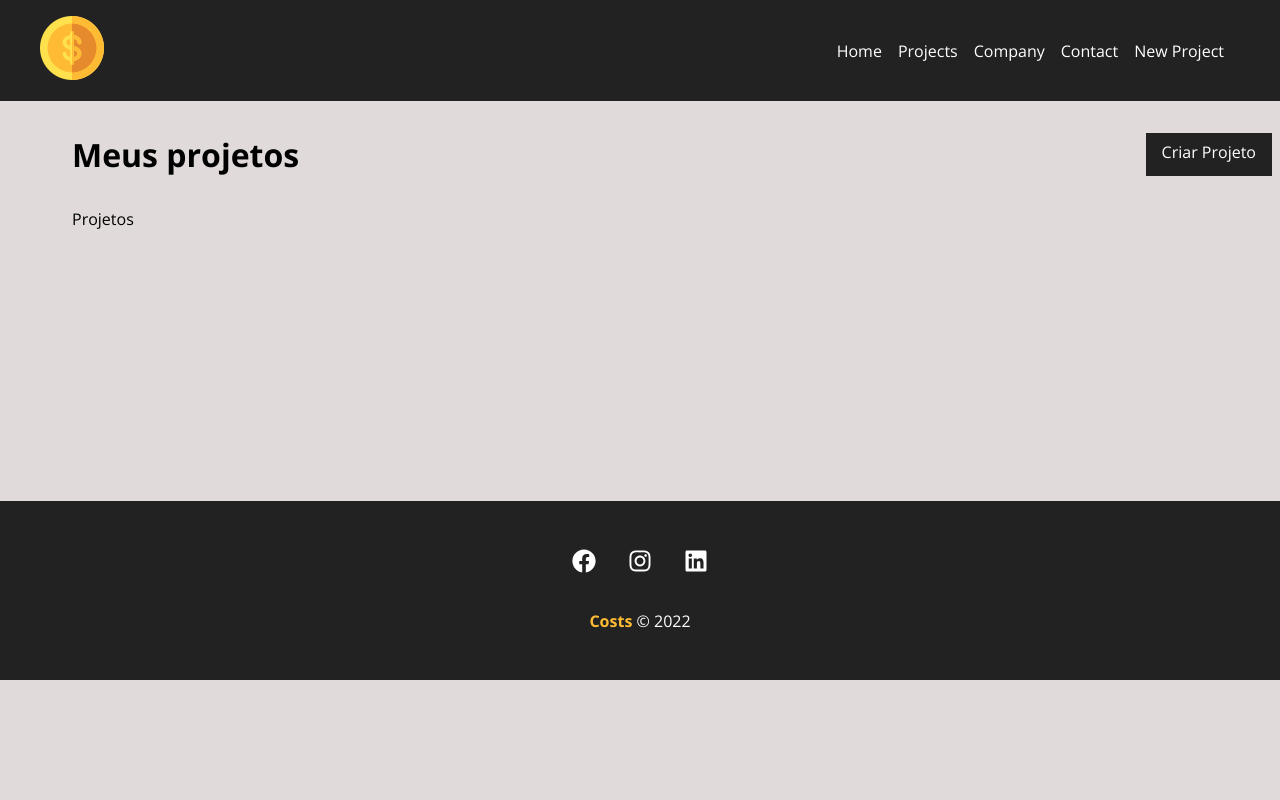
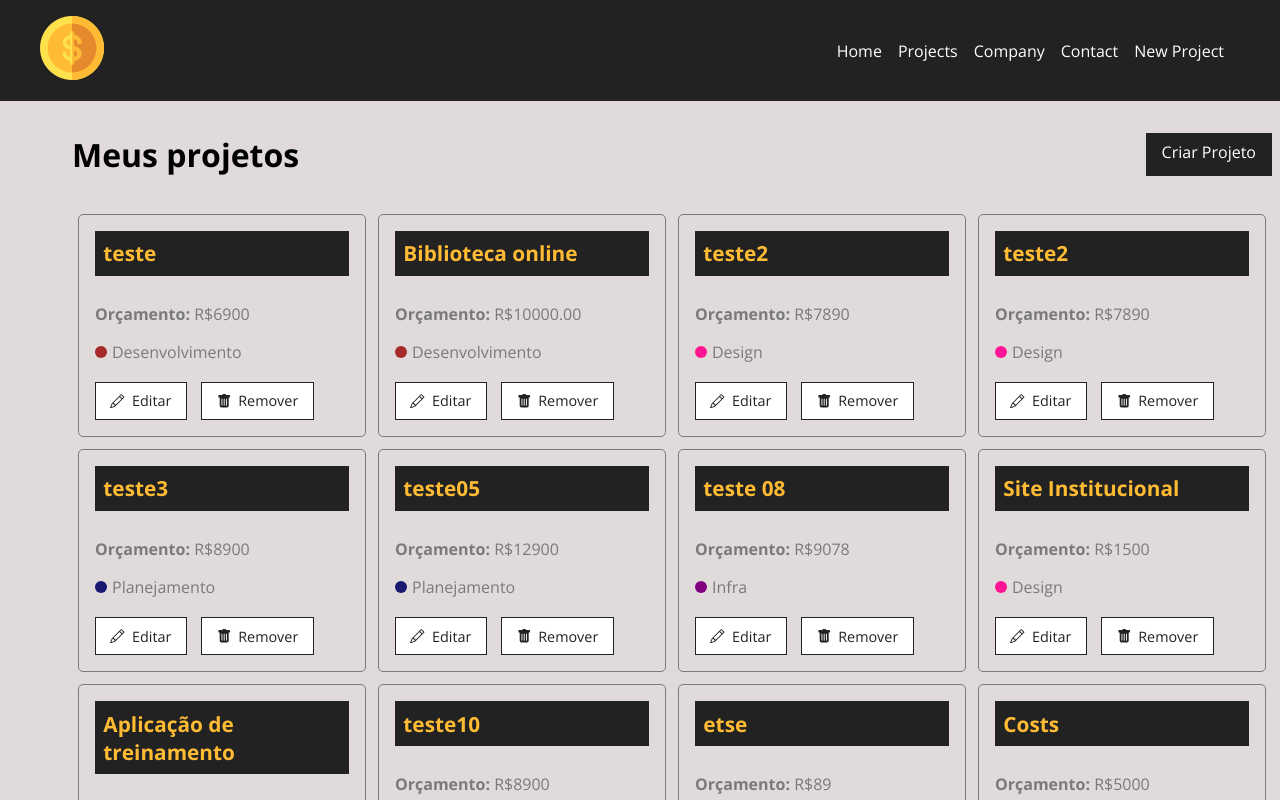
Before and after one commit to Christian-Lopes/projeto-front-end, a React (Create React App) app in the folder costs/: page /projects in a window 1280 px wide. Shown: the top 800 px of the page. Built offline with nearby package versions, Linux system fonts and the light colour scheme; data requests are answered from the project's data file.

Commit message:
Resgatando projetos do banco de dados

```diff
--- a/costs/db.json
+++ b/costs/db.json
@@ -131,6 +131,17 @@
       "cost": 0,
       "services": [],
       "id": 12
+    },
+    {
+      "name": "Site Oficina de motos",
+      "budget": "6900",
+      "category": {
+        "id": "2",
+        "name": "Desenvolvimento"
+      },
+      "cost": 0,
+      "services": [],
+      "id": 13
     }
   ],
   "categories": [
--- a/costs/src/components/pages/Projects.jsx
+++ b/costs/src/components/pages/Projects.jsx
@@ -1,12 +1,17 @@
 import { useLocation } from "react-router-dom";
+
+import { useState, useEffect } from "react";
 
 import Message from "../layout/Message";
 import Container from "../layout/Container";
 import LinkButton from "../layout/LinkButton";
+import ProjectCard from "../project/ProjectCard";
 
 import styles from "./Projects.module.css";
 
 function Projects() {
+  const [projects, setProjects] = useState([]);
+
   const location = useLocation();
   let message = "";
 
@@ -14,15 +19,40 @@
     message = location.state.message;
   }
 
+  useEffect(() => {
+    fetch("http://localhost:5000/projects", {
+      method: "GET",
+      headers: {
+        "Content-Type": "application/json",
+      },
+    })
+      .then((resp) => resp.json())
+      .then((data) => {
+        setProjects(data);
+      })
+      .catch((err) => console.log(err));
+  }, []);
+
   return (
     <div className={styles.project_container}>
       <div className={styles.title_container}>
         <h1>Meus projetos</h1>
         <LinkButton to="/newproject" text="Criar Projeto" />
       </div>
+
       {message && <Message msg={message} type="success" />}
+
       <Container customclass="start">
-        <p>Projetos</p>
+        {projects.length > 0 &&
+          projects.map((project) => (
+            <ProjectCard
+              id={project.id}
+              name={project.name}
+              budget={project.budget}
+              category={project.category.name}
+              key={project.id}
+            />
+          ))}
       </Container>
     </div>
   );
--- /dev/null
+++ b/costs/src/components/project/ProjectCard.jsx
@@ -0,0 +1,28 @@
+import { Link } from "react-router-dom";
+import styles from "./ProjectCard.module.css";
+
+import { BsPencil, BsFillTrashFill } from "react-icons/bs";
+
+function ProjectCard({ id, name, budget, category, handleRemove }) {
+  return (
+    <div className={styles.project_card}>
+      <h4>{name}</h4>
+      <p>
+        <span>Orçamento:</span> R${budget}
+      </p>
+      <p className={styles.category_text}>
+        <span className={`${styles[category.toLowerCase()]}`}></span> {category}
+      </p>
+      <div className={styles.project_card_actions}>
+        <Link to="/">
+          <BsPencil /> Editar
+        </Link>
+        <button>
+          <BsFillTrashFill /> Remover
+        </button>
+      </div>
+    </div>
+  );
+}
+
+export default ProjectCard;
--- /dev/null
+++ b/costs/src/components/project/ProjectCard.module.css
@@ -0,0 +1,86 @@
+.project_card {
+  padding: 1em;
+  border: 1px solid #7a7a7a;
+  border-radius: 5px;
+  width: 24%;
+  margin: 0.5%;
+}
+
+.project_card h4 {
+  background-color: #222;
+  color: #ffbb33;
+  padding: 0.4em;
+  margin-bottom: 1.3em;
+  font-size: 1.3em;
+}
+
+.project_card p {
+  color: #7a7a7a;
+  margin-bottom: 1em;
+}
+
+.project_card p span {
+  font-weight: bold;
+}
+
+.category_text {
+  display: flex;
+  align-items: center;
+}
+
+.category_text span {
+  display: block;
+  width: 12px;
+  height: 12px;
+  border-radius: 50%;
+  background-color: #ccc;
+  margin-right: 5px;
+}
+
+.category_text .infra {
+  background-color: purple;
+}
+
+.category_text .desenvolvimento {
+  background-color: brown;
+}
+
+.category_text .design {
+  background-color: deeppink;
+}
+
+.category_text .planejamento {
+  background-color: midnightblue;
+}
+
+.project_card_actions {
+  margin-top: 1.2em;
+  display: flex;
+  align-items: center;
+}
+
+.project_card_actions a,
+.project_card_actions button{
+    text-decoration: none;
+    border: 1px solid #222;
+    background-color: #fff;
+    color: #222;
+    font-size: .9em;
+    padding: .6em 1em;
+    margin-right: 1em;
+    cursor: pointer;
+    display: flex;
+    align-items: center;
+    justify-content: center;
+    transition: 0.5s;
+}
+
+.project_card_actions svg{
+    margin-right: 0.5em;
+}
+
+.project_card_actions a:hover,
+.project_card_actions button:hover{
+    background-color: #222;
+    color: #ffbb33;
+}
```
